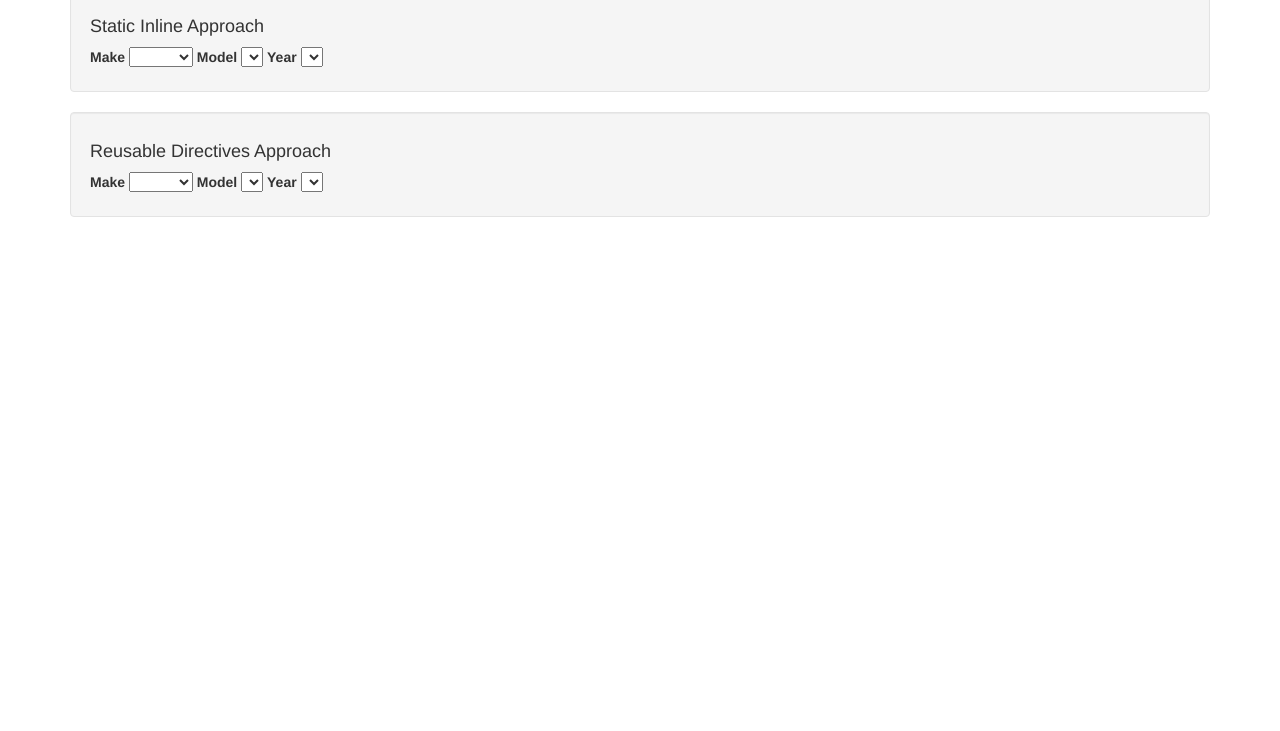
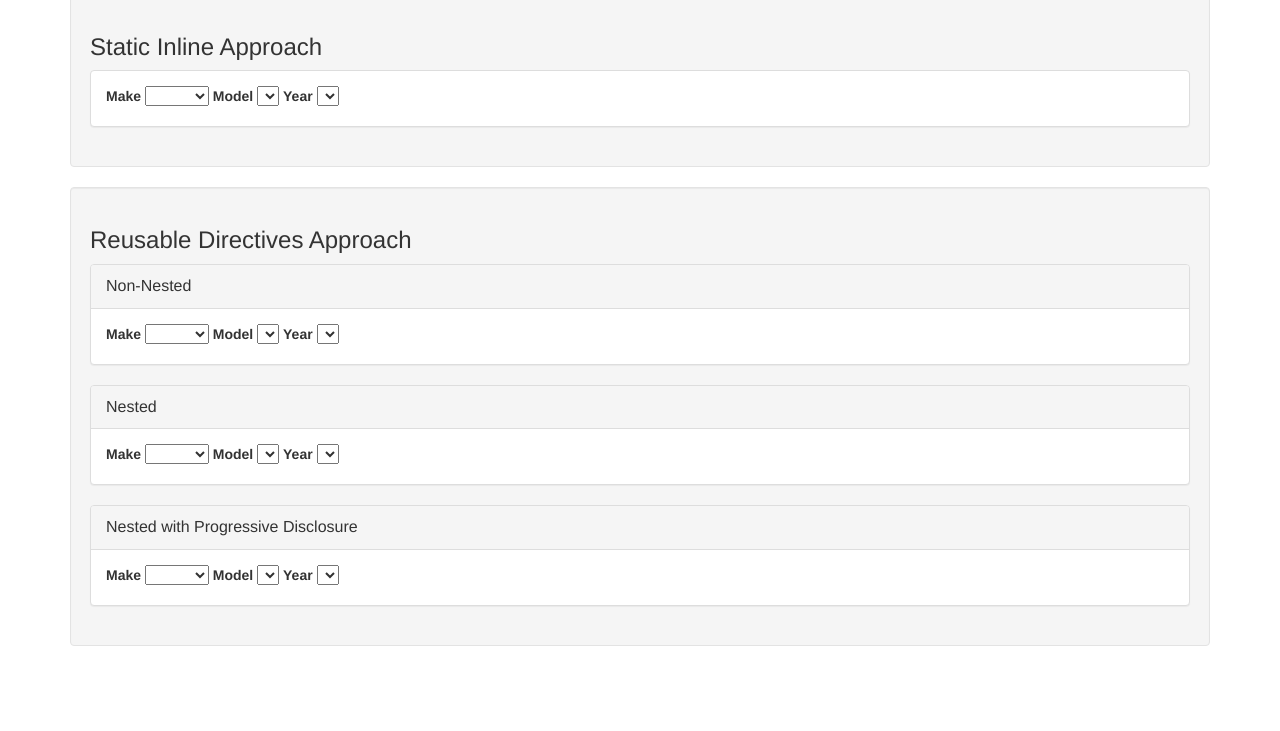
Before and after one commit to pm-roy-selig/dependent-picker, a website: page index.html in a window 1280 px wide. Shown: the part 69-800 px from the top of the page. Drawn offline with nearby package versions, Linux system fonts and the light colour scheme.

Commit message:
applied new layout to demos and added non-nested and progressive picker variants

```diff
--- a/index.html
+++ b/index.html
@@ -9,12 +9,18 @@
 <body ng-controller="main">
 
 <div class="container">
-    <h3>Angular Car Picker</h3>
+    <h2>Angular Picker</h2>
 
     <!--inline approach-->
 
     <div class="well">
-        <h4>Static Inline Approach</h4>
+        <h3>Static Inline Approach</h3>
+
+
+
+        <div class="panel panel-default">
+            <div class="panel-body">
+
                 <label>Make</label>
                 <select ng-model="carMake"
                         ng-options="item.name as item.name for item in makes"
@@ -30,21 +36,64 @@
                 <select ng-model="carYear"
                         ng-options="item for item in years"
                         ng-disabled="years.length==0"></select>
+
+            </div>
+        </div>
+
+
+
     </div>
 
     <!--directives approach-->
 
     <div class="well">
-        <h4>Reusable Directives Approach</h4>
-        <picker label="Make" options="makes" model="carMake" callback="updateModels()" pick-style="">
+        <h3>Reusable Directives Approach</h3>
 
-        </picker>
-        <picker label="Model"  options="models" model="carModel" callback="updateYears()">
 
-        </picker>
-        <picker label="Year" options="years" model="carYear" callback="performSearch()"></picker>
+        <div class="panel panel-default">
+            <div class="panel-heading">
+                <div class="panel-title">Non-Nested</div>
+            </div>
+            <div class="panel-body">
+                <picker label="Make" options="makes" model="carMake" onpick="updateModels()"></picker>
+                <picker label="Model" options="models" model="carModel" onpick="updateYears()"></picker>
+                <picker label="Year" options="years" model="carYear" onpick="performSearch()"></picker>
+            </div>
         </div>
 
+
+
+
+        <div class="panel panel-default">
+            <div class="panel-heading">
+            <div class="panel-title">Nested</div>
+            </div>
+            <div class="panel-body">
+                <picker label="Make" options="makes" model="carMake" onpick="updateModels()">
+                    <picker label="Model" options="models" model="carModel" onpick="updateYears()">
+                        <picker label="Year" options="years" model="carYear" onpick="performSearch()"></picker>
+                    </picker>
+                </picker>
+            </div>
+        </div>
+
+        <div class="panel panel-default">
+            <div class="panel-heading">
+                <div class="panel-title">Nested with Progressive Disclosure</div>
+            </div>
+            <div class="panel-body">
+                <picker label="Make" options="makes" model="carMake" onpick="updateModels()" pick-style="progressive">
+                    <picker label="Model" options="models" model="carModel" onpick="updateYears()">
+                        <picker label="Year" options="years" model="carYear" onpick="performSearch()"></picker>
+                    </picker>
+                </picker>
+            </div>
+        </div>
+
+
+
+
+    </div>
 
 
 </div>
```
Lines whose indentation alone changed are shown as unchanged.
